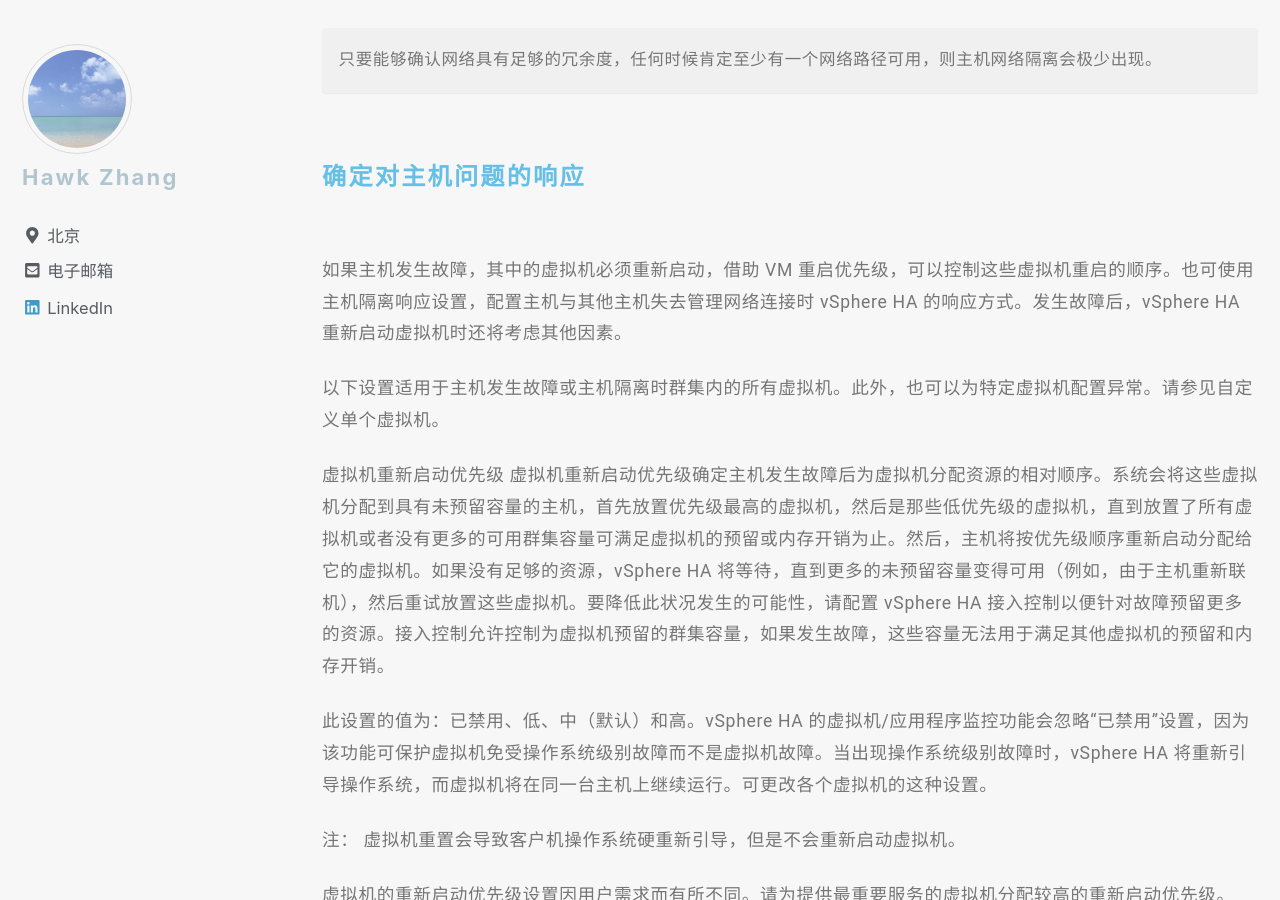
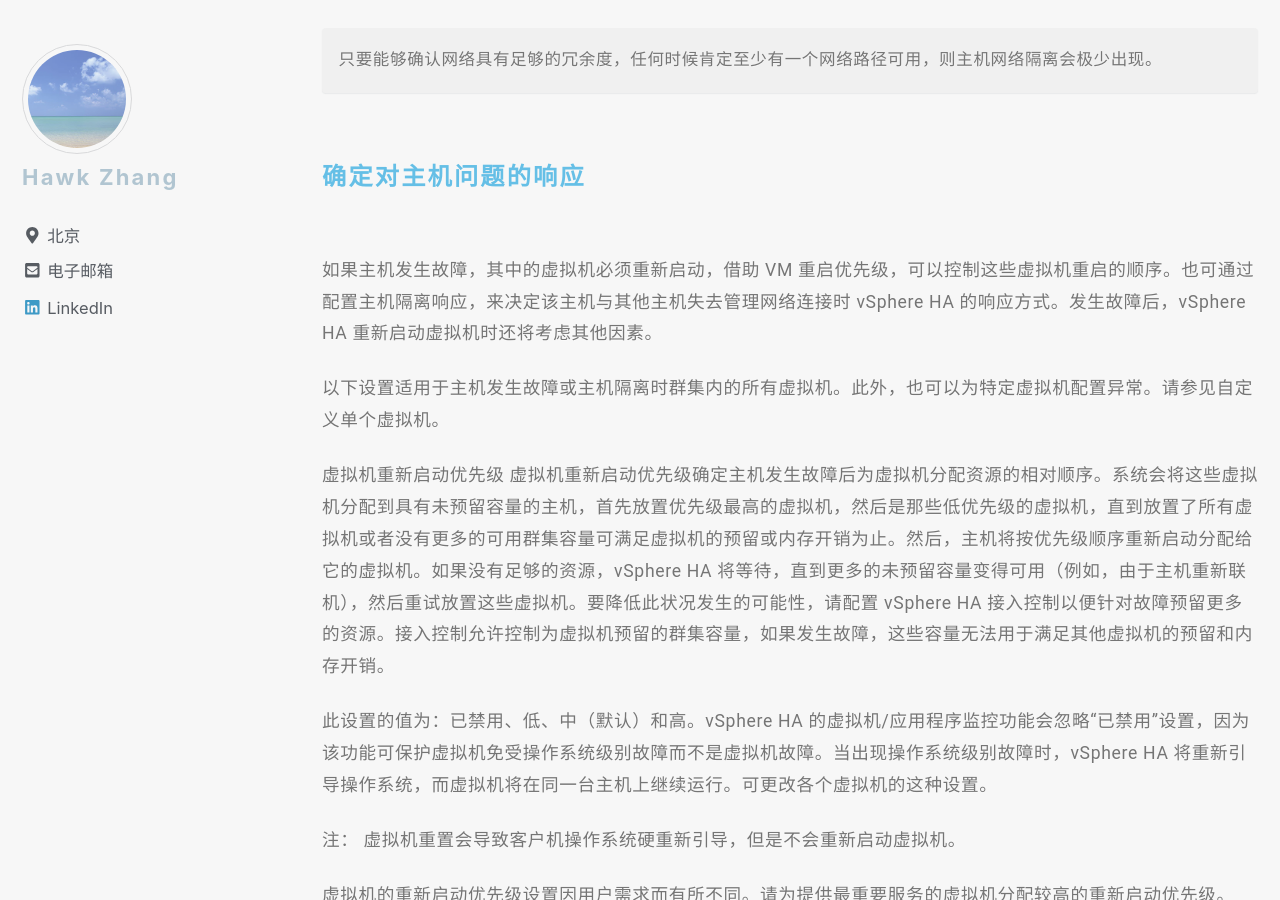
Before and after one commit to narru888/linotes_note, a Jekyll site: the page built from _posts/virtualizaion/2018-04-01-vsphere.ha.md, in a window 1280 px wide and 900 px high, scrolled down 8093 px. Built offline with Jekyll 4.4.1, drawn with Linux system fonts in a browser that asks for light colours; nearby versions of some CDN libraries; a script that is not in the unit is left out.

Commit message:
update on 2018-11-29 13:48:02 CST

```diff
--- a/_posts/virtualizaion/2018-04-01-vsphere.ha.md
+++ b/_posts/virtualizaion/2018-04-01-vsphere.ha.md
@@ -242,7 +242,7 @@ vSphere HA 可以将虚拟机及其所驻留的主机集中在集群内，从而
 
 #### 确定对主机问题的响应
 
-如果主机发生故障，其中的虚拟机必须重新启动，借助 VM 重启优先级，可以控制这些虚拟机重启的顺序。也可使用主机隔离响应设置，配置主机与其他主机失去管理网络连接时 vSphere HA 的响应方式。发生故障后，vSphere HA 重新启动虚拟机时还将考虑其他因素。
+如果主机发生故障，其中的虚拟机必须重新启动，借助 VM 重启优先级，可以控制这些虚拟机重启的顺序。也可通过配置主机隔离响应，来决定该主机与其他主机失去管理网络连接时 vSphere HA 的响应方式。发生故障后，vSphere HA 重新启动虚拟机时还将考虑其他因素。
 
 以下设置适用于主机发生故障或主机隔离时群集内的所有虚拟机。此外，也可以为特定虚拟机配置异常。请参见自定义单个虚拟机。
 
```
